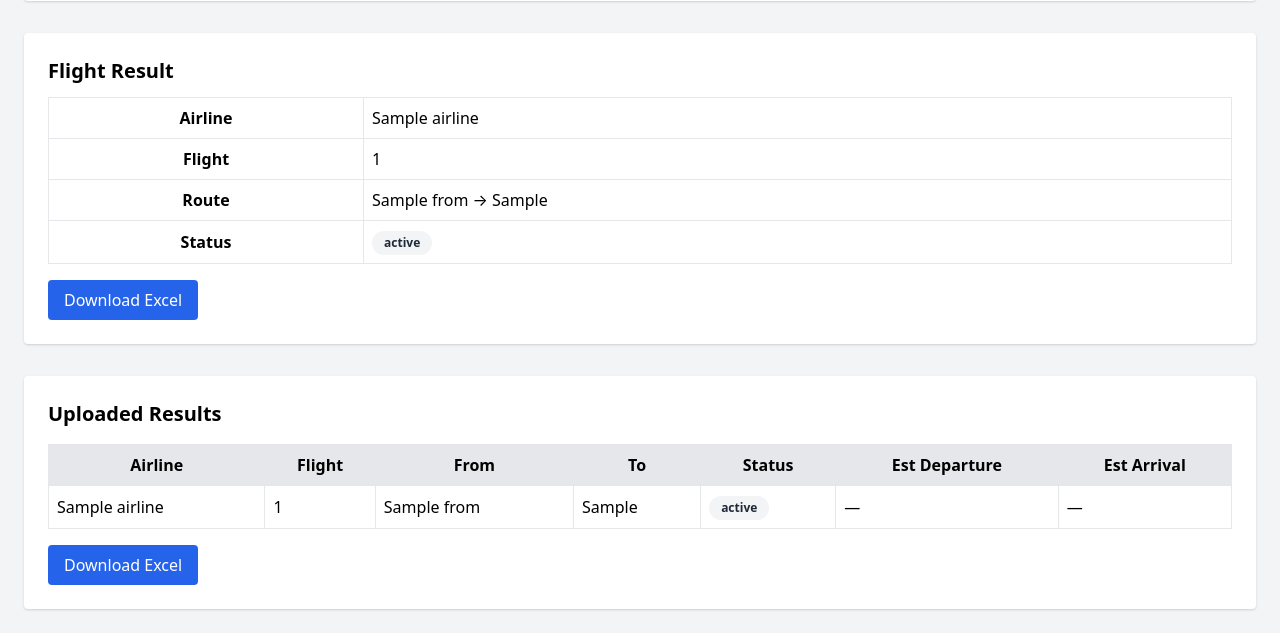
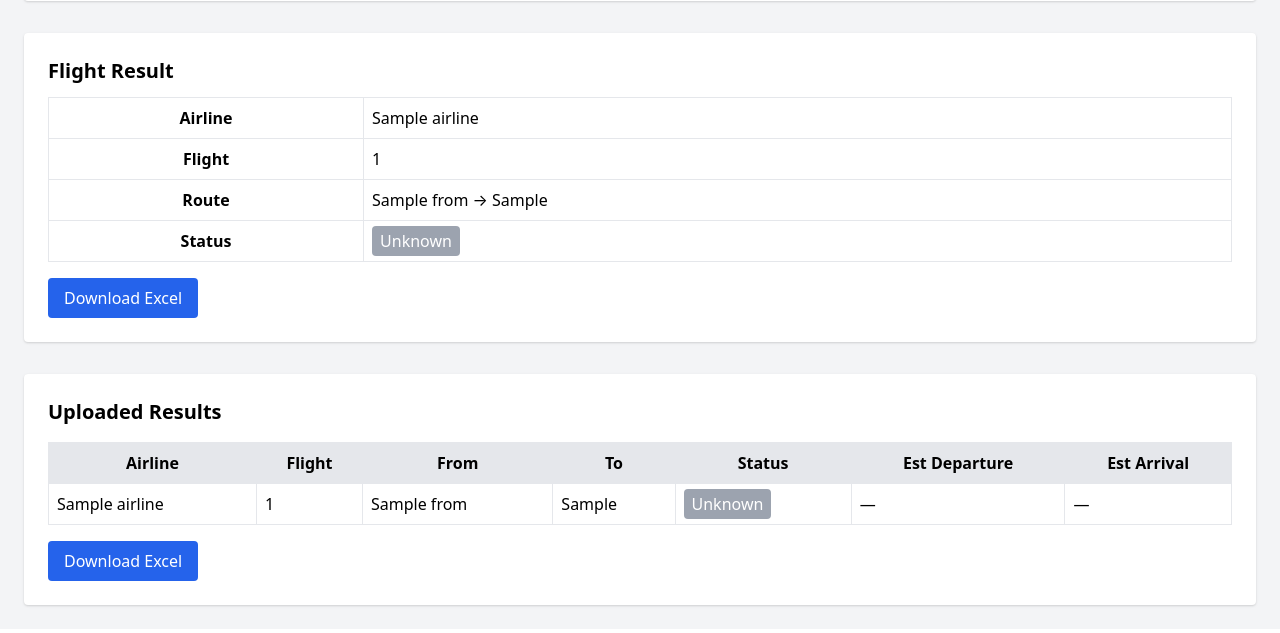
Before and after one commit to tripmakur/tripmakur, a Flask app: template templates/flight_status.html in a window 1280 px wide. Shown: the part 642-1275 px from the top of the page. After the commit the page ends 1251 px from the top, so only its background shows below. Run offline with Flask 3, Linux system fonts and the light colour scheme; the template is opened without the code that fills it: most values are stand-ins (such as "Sample title", 1, 10 or a date in 2020).

Commit message:
Update status_badge.html

```diff
--- a/templates/status_badge.html
+++ b/templates/status_badge.html
@@ -1,29 +1,17 @@
-{% macro status_badge(status_text) %}
-    {% set s = (status_text or "")|lower %}
+{% macro status_badge(status) %}
+    {% set s = status.lower() %}
 
-    {% if "cancel" in s %}
-        <span class="inline-block px-3 py-1 rounded-full text-xs font-semibold bg-red-100 text-red-700">
-            {{ status_text }}
-        </span>
-    {% elif "delay" in s %}
-        <span class="inline-block px-3 py-1 rounded-full text-xs font-semibold bg-yellow-100 text-yellow-700">
-            {{ status_text }}
-        </span>
-    {% elif "depart" in s or "in air" in s %}
-        <span class="inline-block px-3 py-1 rounded-full text-xs font-semibold bg-blue-100 text-blue-700">
-            {{ status_text }}
-        </span>
-    {% elif "arriv" in s or "land" in s %}
-        <span class="inline-block px-3 py-1 rounded-full text-xs font-semibold bg-green-100 text-green-700">
-            {{ status_text }}
-        </span>
-    {% elif "error" in s or "api" in s or "unknown" in s or "not found" in s %}
-        <span class="inline-block px-3 py-1 rounded-full text-xs font-semibold bg-gray-200 text-gray-800">
-            {{ status_text }}
-        </span>
+    {% if "delayed" in s %}
+        <span class="px-2 py-1 bg-yellow-600 text-white rounded">Delayed</span>
+    {% elif "arrived" in s %}
+        <span class="px-2 py-1 bg-green-600 text-white rounded">Arrived</span>
+    {% elif "departed" in s or "in air" in s %}
+        <span class="px-2 py-1 bg-blue-600 text-white rounded">In Air</span>
+    {% elif "cancel" in s %}
+        <span class="px-2 py-1 bg-red-600 text-white rounded">Cancelled</span>
+    {% elif "scheduled" in s %}
+        <span class="px-2 py-1 bg-gray-600 text-white rounded">Scheduled</span>
     {% else %}
-        <span class="inline-block px-3 py-1 rounded-full text-xs font-semibold bg-gray-100 text-gray-800">
-            {{ status_text }}
-        </span>
+        <span class="px-2 py-1 bg-gray-400 text-white rounded">Unknown</span>
     {% endif %}
 {% endmacro %}
```
